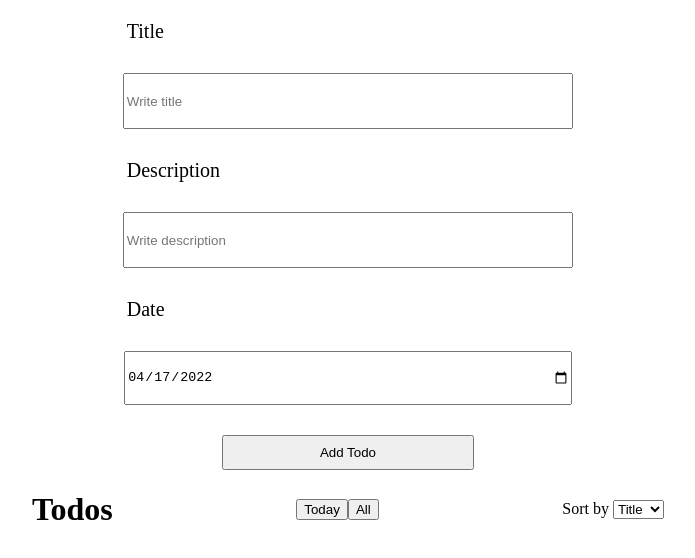
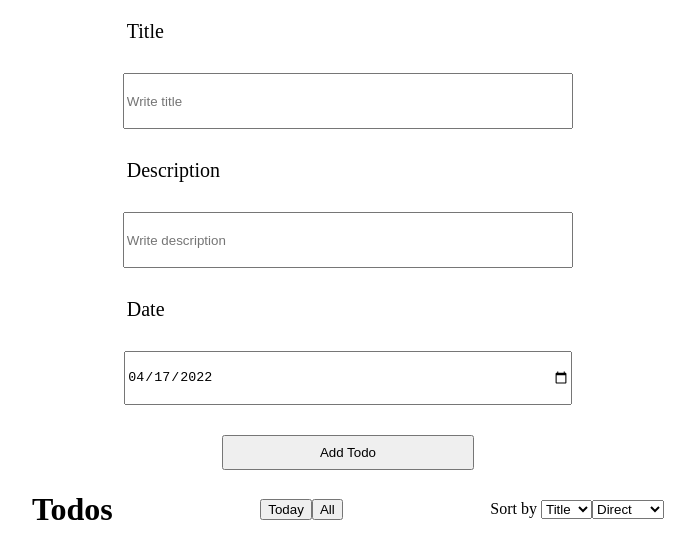
Before and after one commit to AndrewLesch/Cra-ts-redux-, a React (Create React App) app: page / in a window 1280 px wide. Shown: the top 558 px of the page, without its empty margins (292-987 px from the left). Built offline with nearby package versions, Linux system fonts and the light colour scheme; the HTML template or start-up script is replaced by a standard one.

Commit message:
Add sortOrder: direct, reverse

```diff
--- a/src/components/Todo/TodoList.tsx
+++ b/src/components/Todo/TodoList.tsx
@@ -6,7 +6,12 @@ import TodoItem from './TodoItem';
 import './Todo.css';
 import { currentDate } from '../TodoForm/todoFormConstants';
 
-const TodoList: React.FC<any> = ({ Todos, isFiltered, sortedBy }) => {
+const TodoList: React.FC<any> = ({
+  Todos,
+  isFiltered,
+  sortedBy,
+  sortOrder,
+}) => {
   let filteredTodos: TodoType[] = [];
   let sortedAndFilteredTodos: TodoType[] = [];
 
@@ -20,8 +25,8 @@ const TodoList: React.FC<any> = ({ Todos, isFiltered, sortedBy }) => {
     filteredTodos = Todos;
   }
 
-
   if (sortedBy === 'Title') {
+    if (sortOrder === 'Direct') {
       sortedAndFilteredTodos = filteredTodos.sort((firstTodo, secondTodo) => {
         if (firstTodo.title > secondTodo.title) return 1;
         if (firstTodo.title < secondTodo.title) return -1;
@@ -29,13 +34,32 @@ const TodoList: React.FC<any> = ({ Todos, isFiltered, sortedBy }) => {
         return 1 | -1;
       });
     } else {
+      sortedAndFilteredTodos = filteredTodos.sort((firstTodo, secondTodo) => {
+        if (firstTodo.title > secondTodo.title) return -1;
+        if (firstTodo.title < secondTodo.title) return 1;
+
+        return 1 | -1;
+      });
+    }
+  } else {
+    if (sortOrder === 'Direct') {
       sortedAndFilteredTodos = filteredTodos.sort((firtsTodo, secondTodo) => {
         if (new Date(firtsTodo.date) > new Date(secondTodo.date)) return 1;
         if (new Date(firtsTodo.date) < new Date(secondTodo.date)) return -1;
 
         return 1 | -1;
-    })
+      });
+    } else {
+      sortedAndFilteredTodos = filteredTodos.sort((firtsTodo, secondTodo) => {
+        if (new Date(firtsTodo.date) > new Date(secondTodo.date)) return -1;
+        if (new Date(firtsTodo.date) < new Date(secondTodo.date)) return 1;
+
+        return 1 | -1;
+      });
     }
+  }
+
+  console.log(sortOrder);
 
   return (
     <ul className="todo-list">
@@ -51,6 +75,7 @@ const mapStateToProps = (state: any) => {
     Todos: state.todos.todos,
     isFiltered: state.todos.isFiltered,
     sortedBy: state.todos.sortedBy,
+    sortOrder: state.todos.sortOrder,
   };
 };
 
--- a/src/pages/App/App.tsx
+++ b/src/pages/App/App.tsx
@@ -2,15 +2,22 @@ import React, { useState } from 'react';
 import { connect } from 'react-redux';
 import TodoList from '../../components/Todo/TodoList';
 import TodoForm from '../../components/TodoForm/TodoForm';
-import { setIsFiltered, setSortedBy } from '../../redux/Actions';
+import { setIsFiltered, setSortedBy, setSortOrder } from '../../redux/Actions';
 
 import './App.css';
 
-const App: React.FC<any> = ({ setIsFilteredAction, setSortedByAction }) => {
+const App: React.FC<any> = ({
+  setIsFilteredAction,
+  setSortedByAction,
+  setSortOrderAction,
+}) => {
+  const changeSortedValue = (event: any) => {
+    setSortedByAction(event.target.value);
+  };
 
-  const changeSortedValue = (event: any) => {
-    setSortedByAction(event.target.value)
-  }
+  const changeOrderValue = (event: any) => {
+    setSortOrderAction(event.target.value);
+  };
 
   return (
     <div className="container">
@@ -28,6 +35,11 @@ const App: React.FC<any> = ({ setIsFilteredAction, setSortedByAction }) => {
             <option value="Title">Title</option>
             <option value="Date">Date</option>
           </select>
+
+          <select onChange={changeOrderValue}>
+            <option value="Direct">Direct</option>
+            <option value="Reverse">Reverse</option>
+          </select>
         </div>
       </div>
       <TodoList />
@@ -44,5 +56,9 @@ const mapDispatchToProps = (dispatch: any) => ({
     const actionPayload = setSortedBy(sortedBy);
     dispatch(actionPayload);
   },
+  setSortOrderAction: (sortOrder: string) => {
+    const actionPayload = setSortOrder(sortOrder);
+    dispatch(actionPayload);
+  },
 });
 export default connect(null, mapDispatchToProps)(App);
--- a/src/redux/Actions.ts
+++ b/src/redux/Actions.ts
@@ -1,5 +1,11 @@
 import { TodoType } from '../model';
-import { CREATE_TODO, SET_IS_FILTERED, TOGGLE_TODO, SET_SORTED_BY } from './Types';
+import {
+  CREATE_TODO,
+  SET_IS_FILTERED,
+  TOGGLE_TODO,
+  SET_SORTED_BY,
+  SET_SORT_ORDER,
+} from './Types';
 
 export function createTodo(todo: TodoType) {
   return {
@@ -26,5 +32,12 @@ export function setSortedBy(sortedBy: string) {
   return {
     type: SET_SORTED_BY,
     payload: sortedBy,
-  }
+  };
 }
+
+export function setSortOrder(sortOrder: string) {
+  return {
+    type: SET_SORT_ORDER,
+    payload: sortOrder,
+  };
+}
--- a/src/redux/TodosReducer.ts
+++ b/src/redux/TodosReducer.ts
@@ -1,10 +1,17 @@
-import { CREATE_TODO, SET_IS_FILTERED, TOGGLE_TODO, SET_SORTED_BY } from './Types';
+import {
+  CREATE_TODO,
+  SET_IS_FILTERED,
+  TOGGLE_TODO,
+  SET_SORTED_BY,
+  SET_SORT_ORDER,
+} from './Types';
 import { TodoType } from '../model';
 
 const initialState = {
   todos: [] as TodoType[],
   isFiltered: true as boolean,
   sortedBy: 'Title' as string,
+  sortOrder: 'Direct' as string,
 };
 
 export const todosReducer = (state = initialState, action: any) => {
@@ -12,7 +19,9 @@ export const todosReducer = (state = initialState, action: any) => {
     case SET_IS_FILTERED:
       return { ...state, isFiltered: action.payload };
     case SET_SORTED_BY:
-       return { ...state, sortedBy: action.payload };
+      return { ...state, sortedBy: action.payload };
+    case SET_SORT_ORDER:
+      return { ...state, sortOrder: action.payload };
     case CREATE_TODO:
       return { ...state, todos: [...state.todos, action.payload] };
     case TOGGLE_TODO:
--- a/src/redux/Types.ts
+++ b/src/redux/Types.ts
@@ -2,3 +2,4 @@ export const CREATE_TODO: string = 'CREATE_TODO';
 export const TOGGLE_TODO: string = 'TOGGLE_TODO';
 export const SET_IS_FILTERED: string = 'SET_IS_FILTERED';
 export const SET_SORTED_BY: string = 'SET_SORTED_BY';
+export const SET_SORT_ORDER: string = 'SET_SORT_ORDER';
```
Lines whose indentation alone changed are shown as unchanged.
